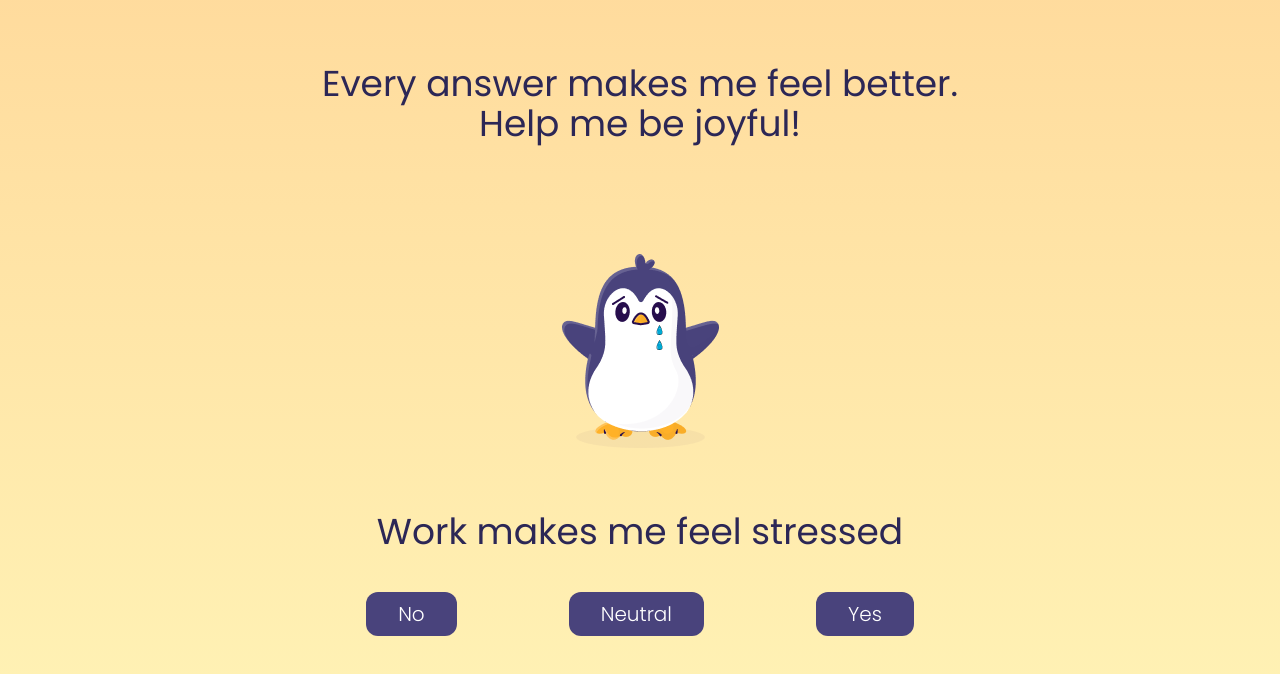
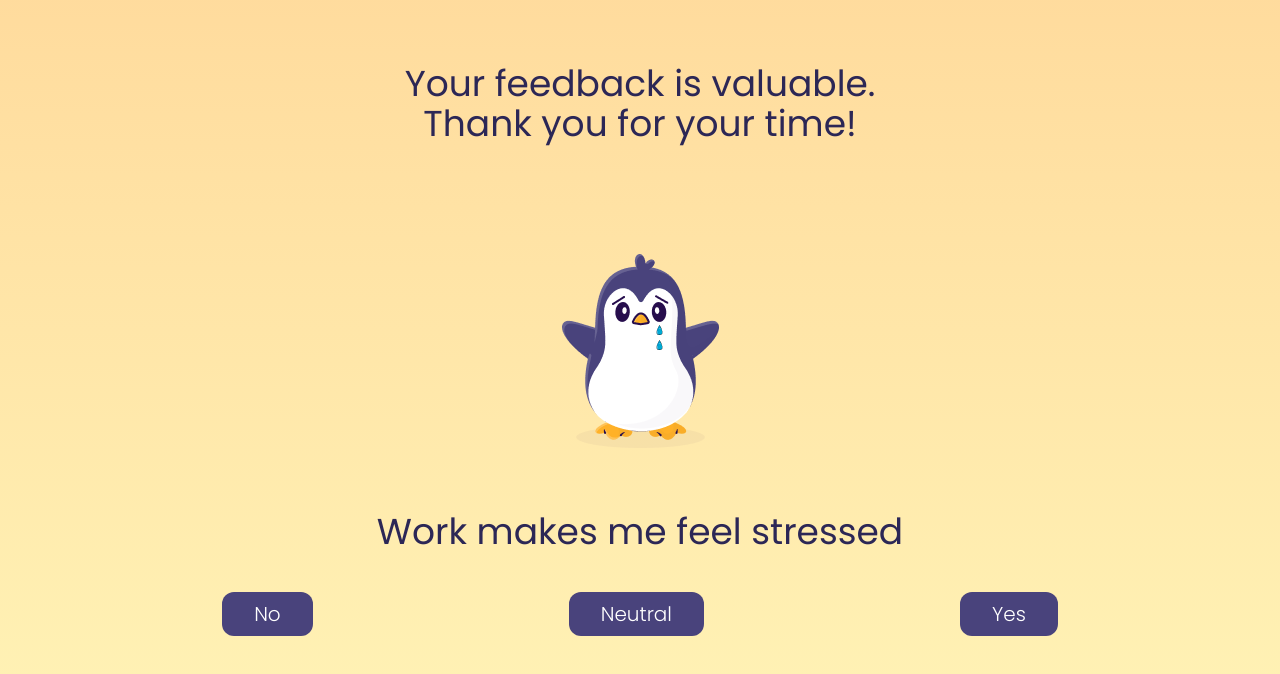
Before and after one commit to kiniii/tamagotchiconcept, a React (Vite) app: page / in a window 1280 px wide. Shown: the top 674 px of the page. Built offline with nearby package versions, Linux system fonts and the light colour scheme; no server answers.

Commit message:
Increased button spacing, changed incentive text.

```diff
--- a/src/App.jsx
+++ b/src/App.jsx
@@ -111,8 +111,8 @@ function App() {
         className={`min-h-screen h-full bg-gradient ${animationFeedback}`}
       >
         <div className="text-4xl text-center pt-16 text-[#2c2756]">
-          <h1>Every answer makes me feel better.</h1>
-          <h1>Help me be joyful!</h1>
+          <h1>Your feedback is valuable.</h1>
+          <h1>Thank you for your time!</h1>
         </div>
 
         <div className="flex items-end justify-center my-16 w-full mx-auto max-w-xl h-60">
@@ -127,7 +127,7 @@ function App() {
           <h1>Work makes me feel stressed</h1>
         </div>
 
-        <div className="flex justify-center gap-28">
+        <div className="flex justify-center gap-64">
           <Button
             className="bg-[#49437C] text-white px-8 py-2 rounded-xl font-light text-xl"
             onClick={() => {
```
